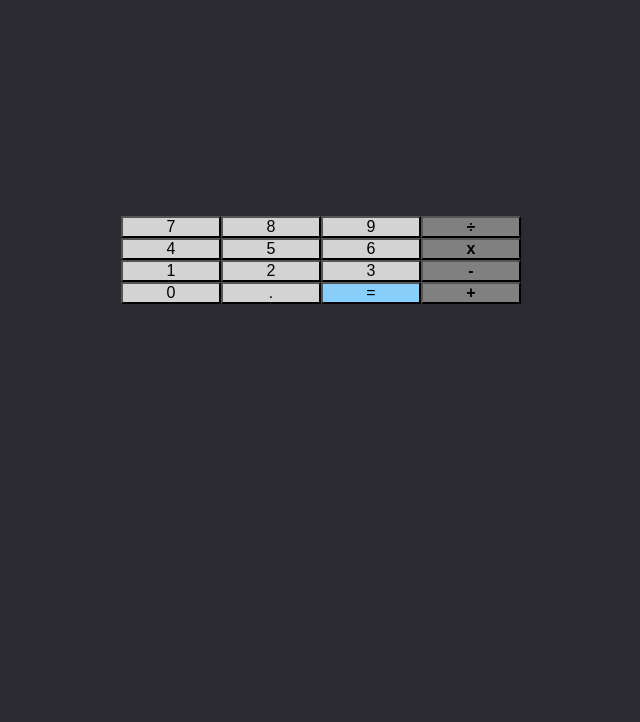
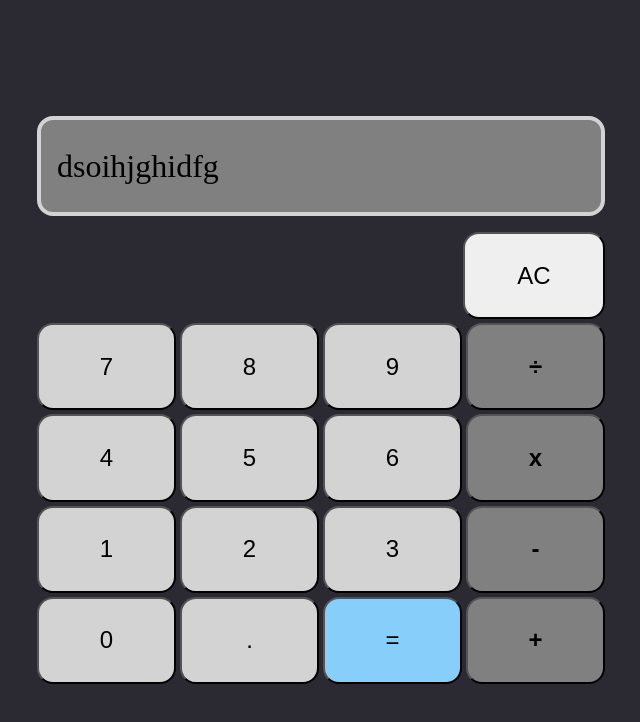
Before and after one commit to JSoot8/calculator, a plain HTML site: page index.html in a window 1280 px wide. Shown: the whole page, without its empty margins (319-959 px from the left). Drawn offline with Linux system fonts and the light colour scheme.

Commit message:
Add the clear button and display area for results

```diff
--- a/index.html
+++ b/index.html
@@ -10,8 +10,12 @@
     <body>
         <div class="calculator">
             <div class="output-area">
+                <p>dsoihjghidfg</p>
             </div>
             <div class="input-area">
+                <div class="row">
+                    <button class="btn" id="clear-btn">AC</button>
+                </div>
                 <div class="row">
                     <button class="btn digit">7</button>
                     <button class="btn digit">8</button>
--- a/styles.css
+++ b/styles.css
@@ -14,18 +14,36 @@ body {
 
 .calculator {
     padding: 16px;
-    height: 400px;
+    width: 600px;
+    height: 600px;
+    display: flex;
+    flex-direction: column;
+    gap: 16px;
 }
 
-.input-board {
-    background-color: red;
+.output-area {
+    padding: 16px;
+    height: 100px;
+    background-color:gray;
+    border-radius: 16px;
+    border: lightgray solid 4px;
+    font-size: 32px;
+    display: flex;
+    align-items: center;
+}
+
+.input-area {
     display: flex;
     flex-direction: column;
+    flex: 1;
+    gap: 4px;
 }
 
 .btn {
-    font-size: 16px;
+    padding: 8px 16px;
+    font-size: 24px;
     flex: 1;
+    border-radius: 16px;
 }
 
 #equals {
@@ -43,6 +61,16 @@ body {
 
 .row {
     display: flex;
-    width: 400px;
     flex: 1;
+    gap: 4px;
 }
+
+.btn:hover {
+    background-color: gray;
+}
+
+#clear-btn {
+    height: 100%;
+    margin-left: auto;
+    flex: 0 1 25%;
+}
```
